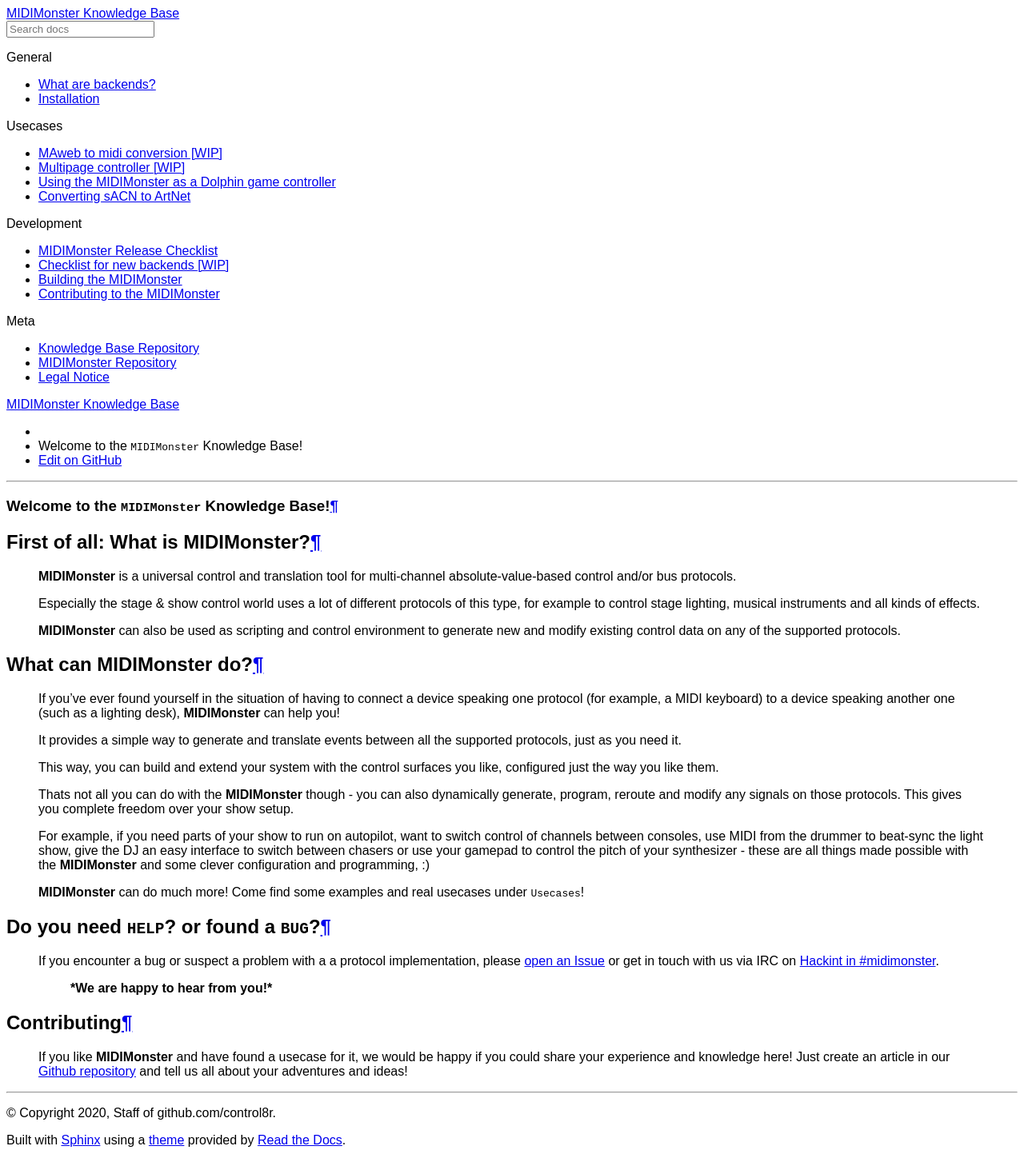
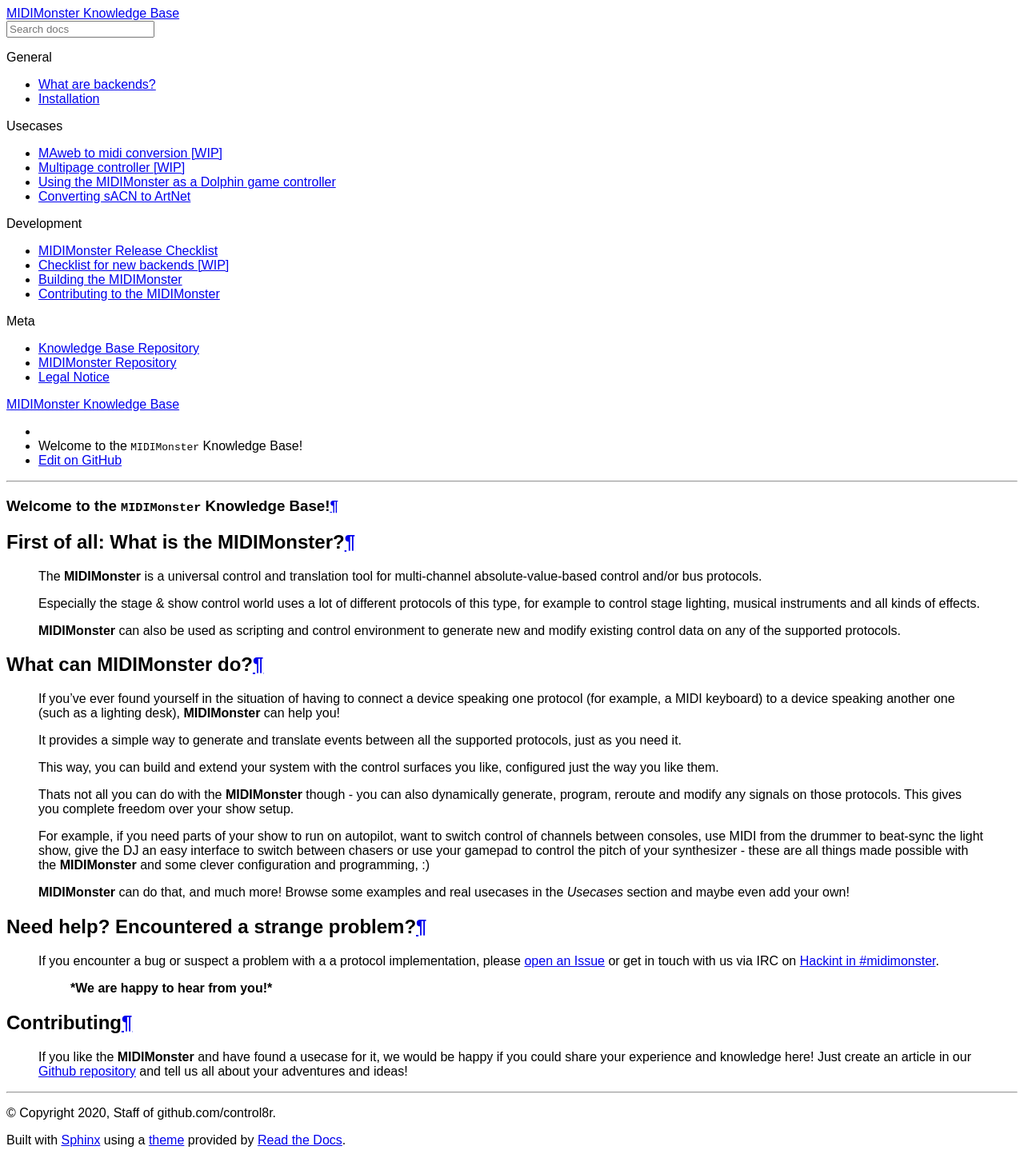
Before and after one commit to control8r/midimonster-knowledge-base, a Sphinx documentation site: the page built from source/index.rst, in a window 1280 px wide. Shown: the whole page at 80% size. Built offline with Sphinx 7.4.7 and the Read the Docs theme 2.0.0, drawn with Linux system fonts in a browser that asks for light colours; pages that are not in the unit, such as notebooks, are missing from menus.

Commit message:
Add error page

```diff
--- /dev/null
+++ b/source/error.rst
@@ -0,0 +1,6 @@
+Page not found
+===============
+
+We encountered a problem with the URL you requested. It is possible that the link that sent you here had some characters missing.
+
+Try the `homepage <https://midimonster.net/>`_ or return to the `knowledge base <https://kb.midimonster.net>`_.
--- a/source/index.rst
+++ b/source/index.rst
@@ -2,9 +2,9 @@
 ==============================================
 
 
-First of all: What is **MIDIMonster**?
+First of all: What is the **MIDIMonster**?
 --------------------------------------
-   **MIDIMonster** is a universal control and translation tool for multi-channel absolute-value-based control and/or bus protocols.
+   The **MIDIMonster** is a universal control and translation tool for multi-channel absolute-value-based control and/or bus protocols.
 
    Especially the stage & show control world uses a lot of different protocols of this type, for example to control stage lighting,
    musical instruments and all kinds of effects.
@@ -29,10 +29,10 @@
    use your gamepad to control the pitch of your synthesizer - these are all things made possible with the **MIDIMonster** and some
    clever configuration and programming, :)
 
-   **MIDIMonster** can do much more!
-   Come find some examples and real usecases under ``Usecases``!
+   **MIDIMonster** can do that, and much more!
+   Browse some examples and real usecases in the `Usecases` section and maybe even add your own!
 
-Do you need ``HELP``? or found a ``BUG``?
+Need help? Encountered a strange problem?
 -----------------------------------------
 
    If you encounter a bug or suspect a problem with a a protocol implementation, please
@@ -44,7 +44,7 @@
 Contributing
 ------------
 
-   If you like **MIDIMonster** and have found a usecase for it, we would be happy if you could share your experience and knowledge here!
+   If you like the **MIDIMonster** and have found a usecase for it, we would be happy if you could share your experience and knowledge here!
    Just create an article in our `Github repository <https://github.com/control8r/midimonster-knowledge-base>`_ and tell us all about your
    adventures and ideas!
 
```
